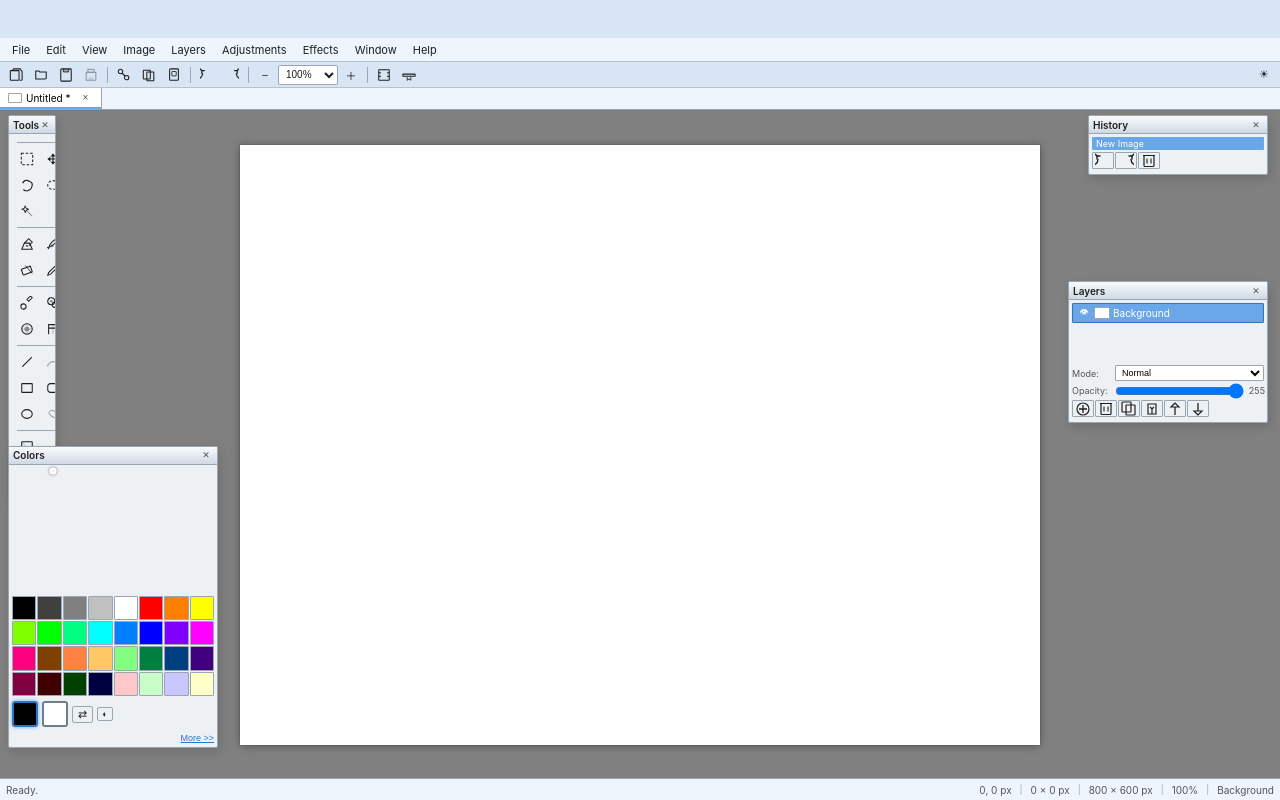
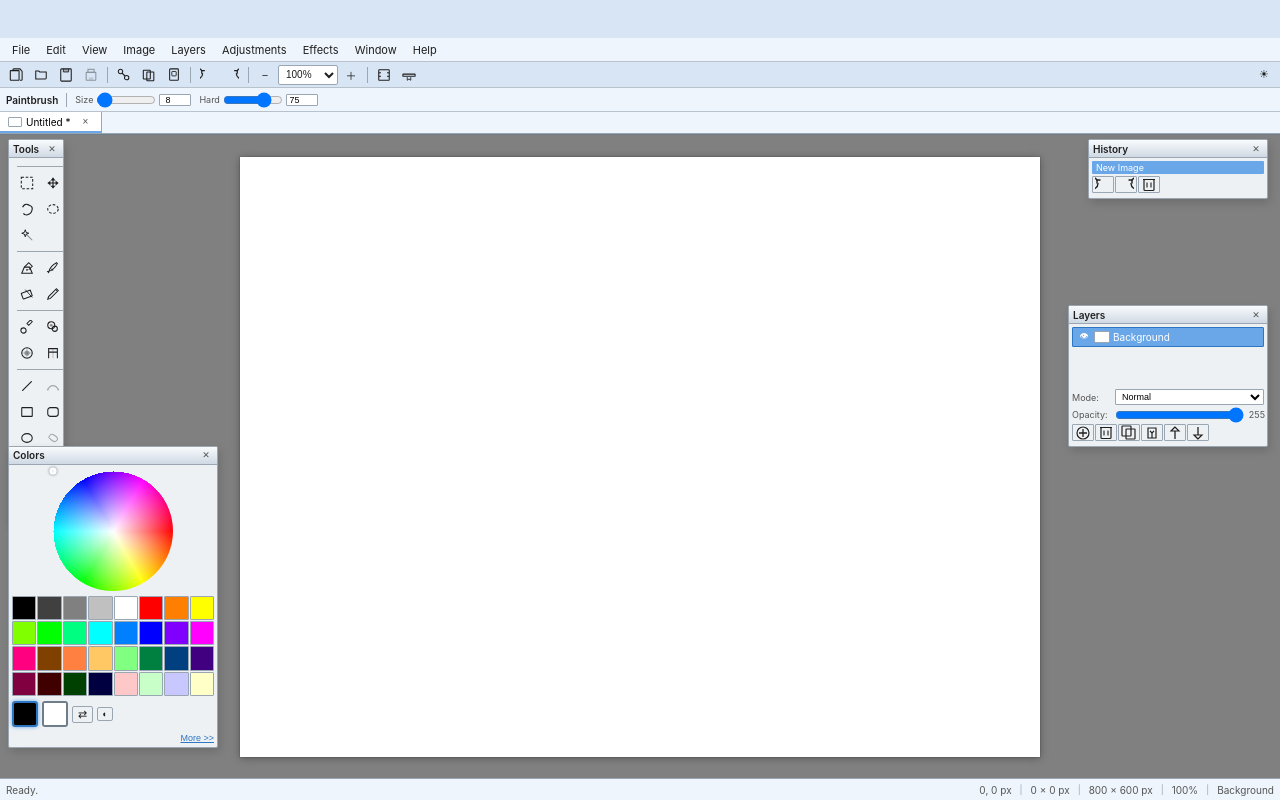
Before and after one commit to austinwin/mcpaint, a website built with webpack: page src/renderer/index.html in a window 1280 px wide. Built offline with nearby package versions, Linux system fonts and the light colour scheme.

Commit message:
fix: critical bugs — chrome disappearing, blank color wheel, tab scrollbars, panel reset
Bug fixes:
1. Options bar wrapping: each control now in .opt-group with stable ID
   (opt-group-size, opt-group-hardness, opt-group-tolerance,
    opt-group-fill, opt-group-gradient, opt-group-radius).
   updateOptionsBar() uses document.getElementById directly — never
   parentElement.parentElement. Magic Wand no longer hides #chrome-area.
2. Color wheel: ColorsPanel now owns drawWheel() method. Called via
   appendTo() override after DOM insertion. No longer uses global
   document.querySelector. Also redraws on theme change and More/Less.
3. Tab strip: overflow-x changed from auto to hidden — no ugly scrollbars.
4. Panel persistence: positions saved to localStorage on drag end.
   setupResize() only clamps panels into viewport, never resets layout.
   Reset Window Layout clears localStorage and restores defaults.
5. Right-click on color wheel sets secondary color.
6. Added tolerance slider to options bar for Magic Wand and Bucket tools.
7. Added gradient type dropdown for Gradient tool.
8. Added radius slider for Rounded Rectangle tool.

Files: index.html, index.ts, ColorsPanel.ts, desktop.css

```diff
--- a/src/renderer/components/ColorsPanel.ts
+++ b/src/renderer/components/ColorsPanel.ts
@@ -1,17 +1,17 @@
-// McPaint — Colors Panel
+// McPaint — Colors Panel (owns its color wheel drawing)
 import { FloatingPanel } from './FloatingPanel';
 import { ColorMgr } from '../services/ColorManager';
 
 export class ColorsPanel extends FloatingPanel {
   cm: ColorMgr;
 
-  constructor(cm: ColorMgr, redrawWheel: () => void) {
-    super('colors-panel', 'Colors', 9, 999, 210); // y set later
+  constructor(cm: ColorMgr) {
+    super('colors-panel', 'Colors', 9, 999, 210);
     this.cm = cm;
-    this.build(redrawWheel);
+    this.build();
   }
 
-  private build(redrawWheel: () => void): void {
+  private build(): void {
     const cm = this.cm;
     this.body.innerHTML = `
       <div id="cwheel-wrap"><canvas id="cwheel" width="120" height="120"></canvas><div id="cwheel-ptr"></div></div>
@@ -31,10 +31,9 @@ export class ColorsPanel extends FloatingPanel {
         <div class="color-row"><lbl>#</lbl><input type="text" id="chex" value="#000000" class="color-hex"></div>
       </div>`;
 
-    // Wire events
+    // Wire events (wheel drawing happens in appendTo, after DOM insertion)
     const w = this.body.querySelector('#cwheel') as HTMLCanvasElement;
     const pt = this.body.querySelector('#cwheel-ptr') as HTMLElement;
-    redrawWheel();
 
     const onWheel = (e: MouseEvent) => {
       const r = w.getBoundingClientRect();
@@ -54,6 +53,13 @@ export class ColorsPanel extends FloatingPanel {
       w.addEventListener('pointerup', () => w.removeEventListener('pointermove', mv), { once: true });
     });
 
+    // Right-click = secondary color
+    w.addEventListener('contextmenu', e => {
+      e.preventDefault();
+      cm.priActive = false;
+      onWheel(e as any);
+    });
+
     this.body.querySelector('#cb-pri')!.addEventListener('click', () => { cm.priActive = true; this.refreshUI(); });
     this.body.querySelector('#cb-sec')!.addEventListener('click', () => { cm.priActive = false; this.refreshUI(); });
     this.body.querySelector('#btn-swap')!.addEventListener('click', () => { cm.swap(); this.refreshUI(); });
@@ -63,6 +69,7 @@ export class ColorsPanel extends FloatingPanel {
       const btn = this.body.querySelector('#btn-more') as HTMLElement;
       ex.style.display = ex.style.display === 'none' ? 'block' : 'none';
       btn.textContent = ex.style.display === 'none' ? 'More >>' : '<< Less';
+      setTimeout(() => this.drawWheel(), 50); // redraw if needed after expand
     });
 
     const bind = (id: string, ch: 'r'|'g'|'b'|'a') => {
@@ -79,7 +86,6 @@ export class ColorsPanel extends FloatingPanel {
       if (/^#[0-9a-fA-F]{6}$/.test(v)) { const c = cm.fromHex(v); c.a = cm.active.a; cm.active = c; this.refreshUI(); }
     });
 
-    // Palette
     const pg = this.body.querySelector('#pal-grid')!;
     for (const sw of ColorMgr.palette()) {
       const d = document.createElement('div'); d.className = 'pal-swatch';
@@ -90,6 +96,29 @@ export class ColorsPanel extends FloatingPanel {
 
     cm.onChange(() => this.refreshUI());
     this.refreshUI();
+  }
+
+  /** Draw the HSV color wheel — called after DOM insertion */
+  drawWheel(): void {
+    const w = this.body.querySelector('#cwheel') as HTMLCanvasElement | null;
+    if (!w || w.offsetWidth === 0) return;
+    const ctx = w.getContext('2d')!;
+    const R = w.width / 2;
+    const id = ctx.createImageData(w.width, w.height);
+    for (let y = 0; y < w.height; y++) for (let x = 0; x < w.width; x++) {
+      const dx = x - R, dy = y - R, d = Math.sqrt(dx * dx + dy * dy), i = (y * w.width + x) * 4;
+      if (d <= R) {
+        const c = ColorMgr.hsva2rgba({ h: Math.round(((Math.atan2(dy, dx) * 180) / Math.PI + 360) % 360), s: Math.round(Math.min(100, (d / R) * 100)), v: 100, a: 255 });
+        id.data[i] = c.r; id.data[i + 1] = c.g; id.data[i + 2] = c.b; id.data[i + 3] = 255;
+      }
+    }
+    ctx.putImageData(id, 0, 0);
+  }
+
+  /** Override: draw wheel after DOM insertion */
+  appendTo(parent: HTMLElement): void {
+    super.appendTo(parent);
+    setTimeout(() => this.drawWheel(), 20);
   }
 
   refreshUI(): void {
--- a/src/renderer/index.html
+++ b/src/renderer/index.html
@@ -77,14 +77,12 @@
       <div id="options-bar">
         <span id="opt-tool-name" style="font-weight:600;">Brush</span>
         <span class="opt-sep"></span>
-        <label>Size</label><input type="range" id="opt-size" min="1" max="500" value="8"><input type="number" id="opt-size-n" value="8" style="width:32px">
-        <span class="opt-sep"></span>
-        <label>Hard</label><input type="range" id="opt-hard" min="0" max="100" value="75"><input type="number" id="opt-hard-n" value="75" style="width:32px">
-        <span class="opt-sep"></span>
-        <label>Fill</label>
-        <select id="opt-fill">
-          <option value="Outline">Outline</option><option value="Filled">Filled</option><option value="FilledOutline">Both</option>
-        </select>
+        <span class="opt-group" id="opt-group-size"><label>Size</label><input type="range" id="opt-size" min="1" max="500" value="8"><input type="number" id="opt-size-n" value="8" style="width:32px"></span>
+        <span class="opt-group" id="opt-group-hardness"><label>Hard</label><input type="range" id="opt-hard" min="0" max="100" value="75"><input type="number" id="opt-hard-n" value="75" style="width:32px"></span>
+        <span class="opt-group" id="opt-group-tolerance"><label>Tol</label><input type="range" id="opt-tol" min="0" max="255" value="32"><input type="number" id="opt-tol-n" value="32" style="width:32px"></span>
+        <span class="opt-group" id="opt-group-fill"><label>Fill</label><select id="opt-fill"><option value="Outline">Outline</option><option value="Filled">Filled</option><option value="FilledOutline">Both</option></select></span>
+        <span class="opt-group" id="opt-group-gradient"><label>Type</label><select id="opt-grad"><option value="linear">Linear</option><option value="radial">Radial</option></select></span>
+        <span class="opt-group" id="opt-group-radius"><label>Rad</label><input type="range" id="opt-rad" min="1" max="100" value="10"><input type="number" id="opt-rad-n" value="10" style="width:32px"></span>
       </div>
 
       <!-- Document Tab Strip -->
--- a/src/renderer/index.ts
+++ b/src/renderer/index.ts
@@ -53,7 +53,7 @@ class McPaintApp {
 
     // Create floating panels
     this.toolsPanel = new ToolsPanel((t: ToolType) => this.selectTool(t), this.tooltip);
-    this.colorsPanel = new ColorsPanel(this.eng.color, () => this.drawColorWheel());
+    this.colorsPanel = new ColorsPanel(this.eng.color);
     this.layersPanel = new LayersPanel(this.eng);
     this.historyPanel = new HistoryPanel(this.eng);
 
@@ -109,32 +109,59 @@ class McPaintApp {
   private setTheme(t: 'light' | 'dark'): void {
     this.theme = t;
     document.documentElement.setAttribute('data-theme', t);
+    this.colorsPanel?.drawWheel();
   }
 
   // ==================== PANEL POSITIONING ====================
-  private positionPanels(): void {
-    // Tools: left edge, below toolbar area
-    this.toolsPanel.el.style.left = '8px';
-    this.toolsPanel.el.style.top = '4px';
-    this.toolsPanel.el.style.width = '48px';
-
-    // Colors: left edge, near bottom
-    this.colorsPanel.el.style.left = '8px';
-    this.colorsPanel.el.style.bottom = '30px';
-    this.colorsPanel.el.style.top = 'auto';
-    this.colorsPanel.el.style.width = '210px';
-
-    // History: right edge, top
-    this.historyPanel.el.style.right = '12px';
-    this.historyPanel.el.style.top = '4px';
-    this.historyPanel.el.style.left = 'auto';
-    this.historyPanel.el.style.width = '180px';
-
-    // Layers: right edge, below history
-    this.layersPanel.el.style.right = '12px';
-    this.layersPanel.el.style.top = '170px';
-    this.layersPanel.el.style.left = 'auto';
-    this.layersPanel.el.style.width = '200px';
+  private positionPanels(reset = false): void {
+    const defaults: Record<string, any> = {
+      tools:  { left: '8px',  top: '4px',    width: '56px' },
+      colors: { left: '8px',  bottom: '30px', width: '210px' },
+      history:{ right:'12px', top: '4px',    width: '180px' },
+      layers: { right:'12px', top: '170px',   width: '200px' },
+    };
+    const panels: Record<string, FloatingPanel> = {
+      tools: this.toolsPanel, colors: this.colorsPanel,
+      history: this.historyPanel, layers: this.layersPanel,
+    };
+    for (const [key, panel] of Object.entries(panels)) {
+      const def = defaults[key];
+      if (reset) localStorage.removeItem(`mcpaint_panel_${key}`);
+      let pos = reset ? def : (this._loadPanelPos(key) || def);
+      panel.el.style.left = pos.left || 'auto';
+      panel.el.style.right = pos.right || 'auto';
+      panel.el.style.top = pos.top || 'auto';
+      panel.el.style.bottom = pos.bottom || 'auto';
+      panel.el.style.width = pos.width;
+      // Save on titlebar drag end
+      const tb = panel.el.querySelector('.fp-titlebar');
+      if (tb) tb.addEventListener('pointerup', () => {
+        const p: any = { width: panel.el.style.width };
+        if (panel.el.style.left !== 'auto') p.left = panel.el.style.left;
+        if (panel.el.style.right !== 'auto') p.right = panel.el.style.right;
+        if (panel.el.style.top !== 'auto') p.top = panel.el.style.top;
+        if (panel.el.style.bottom !== 'auto') p.bottom = panel.el.style.bottom;
+        localStorage.setItem(`mcpaint_panel_${key}`, JSON.stringify(p));
+        localStorage.setItem(`mcpaint_panel_${key}_visible`, String(panel.visible));
+      });
+    }
+    this._clampPanels();
+  }
+  private _loadPanelPos(key: string): any {
+    try { const d = localStorage.getItem(`mcpaint_panel_${key}`); return d ? JSON.parse(d) : null; }
+    catch { return null; }
+  }
+  private _clampPanels(): void {
+    const vw = this.ws.clientWidth, vh = this.ws.clientHeight;
+    const wr = this.ws.getBoundingClientRect();
+    [this.toolsPanel, this.colorsPanel, this.layersPanel, this.historyPanel].forEach(p => {
+      const r = p.el.getBoundingClientRect();
+      const relL = r.left - wr.left, relT = r.top - wr.top;
+      if (relL + r.width > vw) p.el.style.left = `${Math.max(0, vw - r.width)}px`;
+      if (relT + r.height > vh) p.el.style.top = `${Math.max(0, vh - r.height)}px`;
+      if (relL < 0) p.el.style.left = '0px';
+      if (relT < 0) p.el.style.top = '0px';
+    });
   }
 
   // ==================== TOOL SELECTION ====================
@@ -231,16 +258,21 @@ class McPaintApp {
   // ==================== OPTIONS BAR ====================
   private setupOptionsBar(): void {
     const bindSlider = (sliderId: string, numId: string, setter: (v: number) => void) => {
-      const s = document.getElementById(sliderId) as HTMLInputElement;
-      const n = document.getElementById(numId) as HTMLInputElement;
+      const s = document.getElementById(sliderId) as HTMLInputElement | null;
+      const n = document.getElementById(numId) as HTMLInputElement | null;
       if (!s || !n) return;
       s.addEventListener('input', () => { const v = parseInt(s.value); n.value = String(v); setter(v); });
       n.addEventListener('change', () => { const v = parseInt(n.value); if (!isNaN(v)) { s.value = String(v); setter(v); } });
     };
     bindSlider('opt-size', 'opt-size-n', v => { this.eng.state.brushSize = v; });
     bindSlider('opt-hard', 'opt-hard-n', v => { this.eng.state.hardness = v; });
-    document.getElementById('opt-fill')!.addEventListener('change', e => {
+    bindSlider('opt-tol', 'opt-tol-n', v => { this.eng.state.tolerance = v; });
+    bindSlider('opt-rad', 'opt-rad-n', v => { this.eng.state.cornerRadius = v; });
+    document.getElementById('opt-fill')?.addEventListener('change', e => {
       this.eng.state.fillMode = (e.target as HTMLSelectElement).value as any;
+    });
+    document.getElementById('opt-grad')?.addEventListener('change', e => {
+      this.eng.state.gradientType = (e.target as HTMLSelectElement).value as any;
     });
     this.eng.onChange(() => this.updateOptionsBar());
     this.updateOptionsBar();
@@ -250,16 +282,24 @@ class McPaintApp {
     const meta = TOOL_META.find(x => x.type === this.eng.state.tool);
     document.getElementById('opt-tool-name')!.textContent = meta?.name || '—';
 
-    const sizeEl = document.getElementById('opt-size')?.parentElement?.parentElement as HTMLElement;
-    const hardEl = document.getElementById('opt-hard')?.parentElement?.parentElement as HTMLElement;
-    const fillEl = document.getElementById('opt-fill')?.parentElement as HTMLElement;
+    // Map option names to group element IDs — safe, never touches parentElement
+    const groups: Record<string, string> = {
+      size: 'opt-group-size',
+      hardness: 'opt-group-hardness',
+      tolerance: 'opt-group-tolerance',
+      fillMode: 'opt-group-fill',
+      gradientType: 'opt-group-gradient',
+      radius: 'opt-group-radius',
+    };
 
     const opts = meta?.options || [];
-    const show = (el: HTMLElement | null, v: boolean) => { if (el) el.style.display = v ? '' : 'none'; };
-    show(sizeEl, opts.includes('size'));
-    show(hardEl, opts.includes('hardness'));
-    show(fillEl, opts.includes('fillMode'));
+    for (const [key, groupId] of Object.entries(groups)) {
+      const el = document.getElementById(groupId);
+      if (el) el.style.display = opts.includes(key) ? '' : 'none';
+      else console.warn(`updateOptionsBar: missing group #${groupId}`);
+    }
 
+    // Sync slider values
     if (opts.includes('size')) {
       (document.getElementById('opt-size') as HTMLInputElement).value = String(this.eng.state.brushSize);
       (document.getElementById('opt-size-n') as HTMLInputElement).value = String(this.eng.state.brushSize);
@@ -268,8 +308,18 @@ class McPaintApp {
       (document.getElementById('opt-hard') as HTMLInputElement).value = String(this.eng.state.hardness);
       (document.getElementById('opt-hard-n') as HTMLInputElement).value = String(this.eng.state.hardness);
     }
-    const fillSel = document.getElementById('opt-fill') as HTMLSelectElement;
+    if (opts.includes('tolerance')) {
+      (document.getElementById('opt-tol') as HTMLInputElement).value = String(this.eng.state.tolerance);
+      (document.getElementById('opt-tol-n') as HTMLInputElement).value = String(this.eng.state.tolerance);
+    }
+    if (opts.includes('radius')) {
+      (document.getElementById('opt-rad') as HTMLInputElement).value = String(this.eng.state.cornerRadius);
+      (document.getElementById('opt-rad-n') as HTMLInputElement).value = String(this.eng.state.cornerRadius);
+    }
+    const fillSel = document.getElementById('opt-fill') as HTMLSelectElement | null;
     if (fillSel) fillSel.value = this.eng.state.fillMode;
+    const gradSel = document.getElementById('opt-grad') as HTMLSelectElement | null;
+    if (gradSel) gradSel.value = this.eng.state.gradientType;
   }
 
   // ==================== TOOLBAR ====================
@@ -366,7 +416,7 @@ class McPaintApp {
     new ResizeObserver(() => {
       this.oc.width = this.cw.clientWidth;
       this.oc.height = this.cw.clientHeight;
-      this.positionPanels();
+      this._clampPanels();
       this.render();
     }).observe(this.ws);
   }
@@ -392,22 +442,6 @@ class McPaintApp {
     mcp.onMenu((action: string, ...args: any[]) => this.dispatchAction(action, ...args));
   }
 
-  // ==================== COLOR WHEEL ====================
-  private drawColorWheel(): void {
-    const w = document.querySelector('#cwheel') as HTMLCanvasElement;
-    if (!w) return;
-    const ctx = w.getContext('2d')!;
-    const R = w.width / 2;
-    const id = ctx.createImageData(w.width, w.height);
-    for (let y = 0; y < w.height; y++) for (let x = 0; x < w.width; x++) {
-      const dx = x - R, dy = y - R, d = Math.sqrt(dx * dx + dy * dy), i = (y * w.width + x) * 4;
-      if (d <= R) {
-        const c = ColorMgr.hsva2rgba({ h: Math.round(((Math.atan2(dy, dx) * 180) / Math.PI + 360) % 360), s: Math.round(Math.min(100, (d / R) * 100)), v: 100, a: 255 });
-        id.data[i] = c.r; id.data[i + 1] = c.g; id.data[i + 2] = c.b; id.data[i + 3] = 255;
-      }
-    }
-    ctx.putImageData(id, 0, 0);
-  }
 
   // ==================== DIALOGS ====================
   private dlgNew(): void {
@@ -506,7 +540,7 @@ class McPaintApp {
       case 'togglePanel:c': this.togglePanel('colors', !this.colorsPanel.visible); break;
       case 'togglePanel:l': this.togglePanel('layers', !this.layersPanel.visible); break;
       case 'togglePanel:h': this.togglePanel('history', !this.historyPanel.visible); break;
-      case 'resetLayout': this.positionPanels();
+      case 'resetLayout': this.positionPanels(true);
         [this.toolsPanel, this.colorsPanel, this.layersPanel, this.historyPanel].forEach(p => p.visible = true); break;
       case 'about': alert('McPaint v1.0 — Paint.NET-inspired image editor for macOS\nBuilt with Electron + TypeScript'); break;
       case 'shortcuts': alert('S=Select M=Move L=Lasso W=Wand B=Brush E=Eraser P=Pencil\nF=Bucket K=Picker C=Clone R=Recolor T=Text O=Line\nG=Gradient H=Pan Z=Zoom X=Swap Colors\n⌘Z=Undo ⌘Y=Redo ⌘A=All ⌘D=Deselect'); break;
--- a/src/renderer/styles/desktop.css
+++ b/src/renderer/styles/desktop.css
@@ -175,7 +175,8 @@ body {
   height: var(--tabstrip-h);
   background: var(--chrome-bg-2);
   border-bottom: 1px solid var(--border);
-  overflow-x: auto;
+  overflow-x: hidden;
+  overflow-y: hidden;
 }
 #tab-strip .tab-item {
   display: flex; align-items: center;
```
